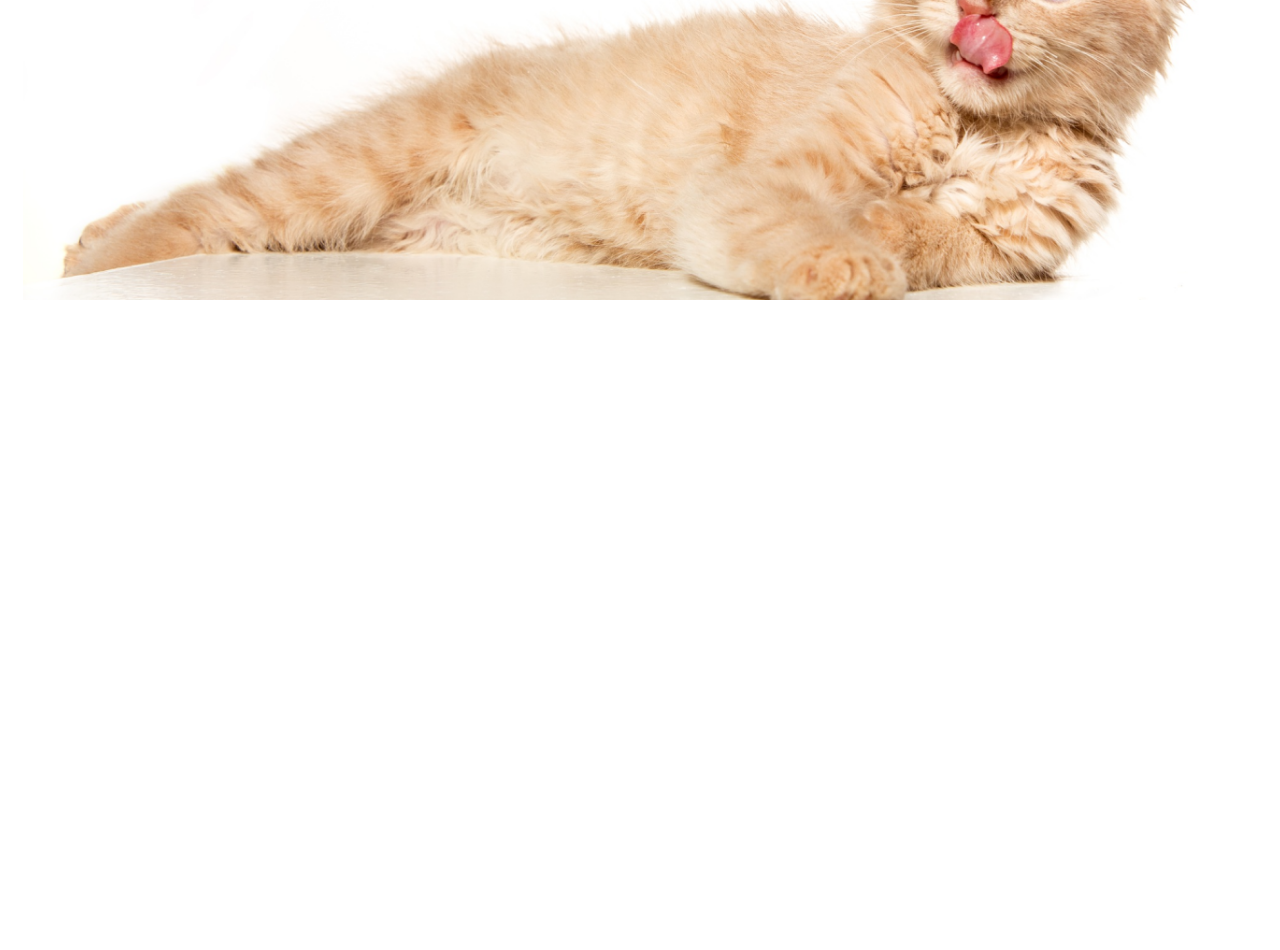
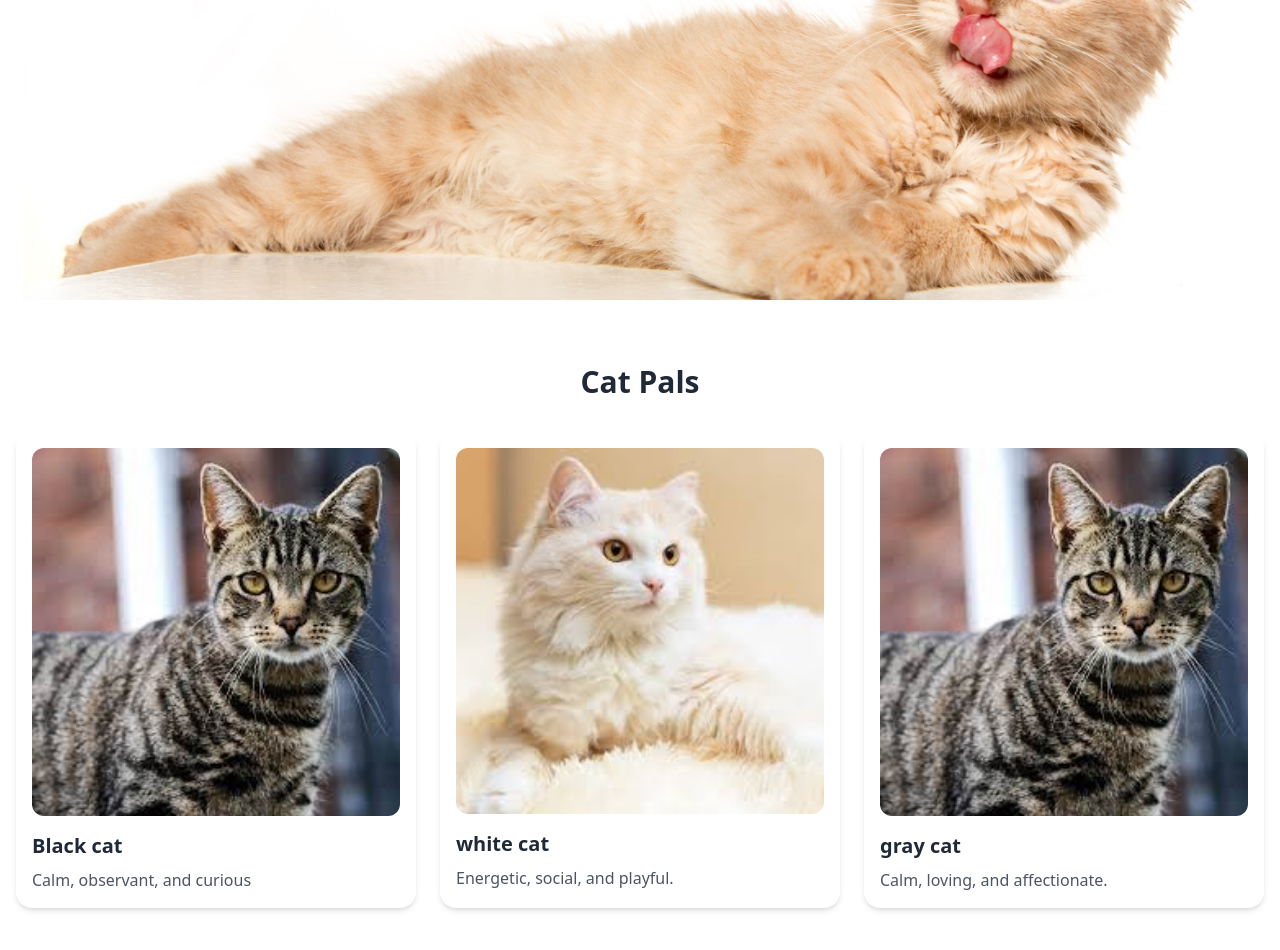
Before and after one commit to MdMasum23/Assignment_03_Category_0001, a plain HTML site: page index.html in a window 1280 px wide. Shown: the part 540-1490 px from the top of the page. Before the commit the page ends 840 px from the top, so only its background shows below. Drawn offline with nearby package versions, Linux system fonts and the light colour scheme; a web font is replaced by a local one.

Commit message:
cat pals added

```diff
--- a/index.html
+++ b/index.html
@@ -79,6 +79,29 @@
                    </div>
                 </header>
 
+                <section class="max-w-screen-xl mx-auto mt-16 mb-24 px-4">
+
+                    <h2 class="text-3xl font-bold text-center mb-8">Cat Pals</h2>
+                    <div class="grid grid-cols-1 sm:grid-cols-2 md:grid-cols-3 gap-6">
+                      <div class="bg-white p-4 rounded-2xl shadow-md">
+                        <img src="./assets/cat1.jpg" alt="Black cat" class="w-full h-70 object-cover rounded-xl">
+                        <h3 class="text-xl font-semibold mt-4">Black cat</h3>
+                        <p class="text-gray-600 mt-2">Calm, observant, and curious</p>
+                      </div>
+                      <div class="bg-white p-4 rounded-2xl shadow-md">
+                        <img src="./assets/cat3.jpg" alt="white cat" class="w-full h-70 object-cover rounded-xl">
+                        <h3 class="text-xl font-semibold mt-4">white cat</h3>
+                        <p class="text-gray-600 mt-2">Energetic, social, and playful. </p>
+                      </div>
+                      <div class="bg-white p-4 rounded-2xl shadow-md">
+                        <img src="./assets/cat1.jpg" alt="gray cat" class="w-full h-70 object-cover rounded-xl">
+                        <h3 class="text-xl font-semibold mt-4">gray cat</h3>
+                        <p class="text-gray-600 mt-2">Calm, loving, and affectionate. </p>
+                      </div>
+                    </div>
+
+                </section>
+
 
 </body>
 </html>
```
